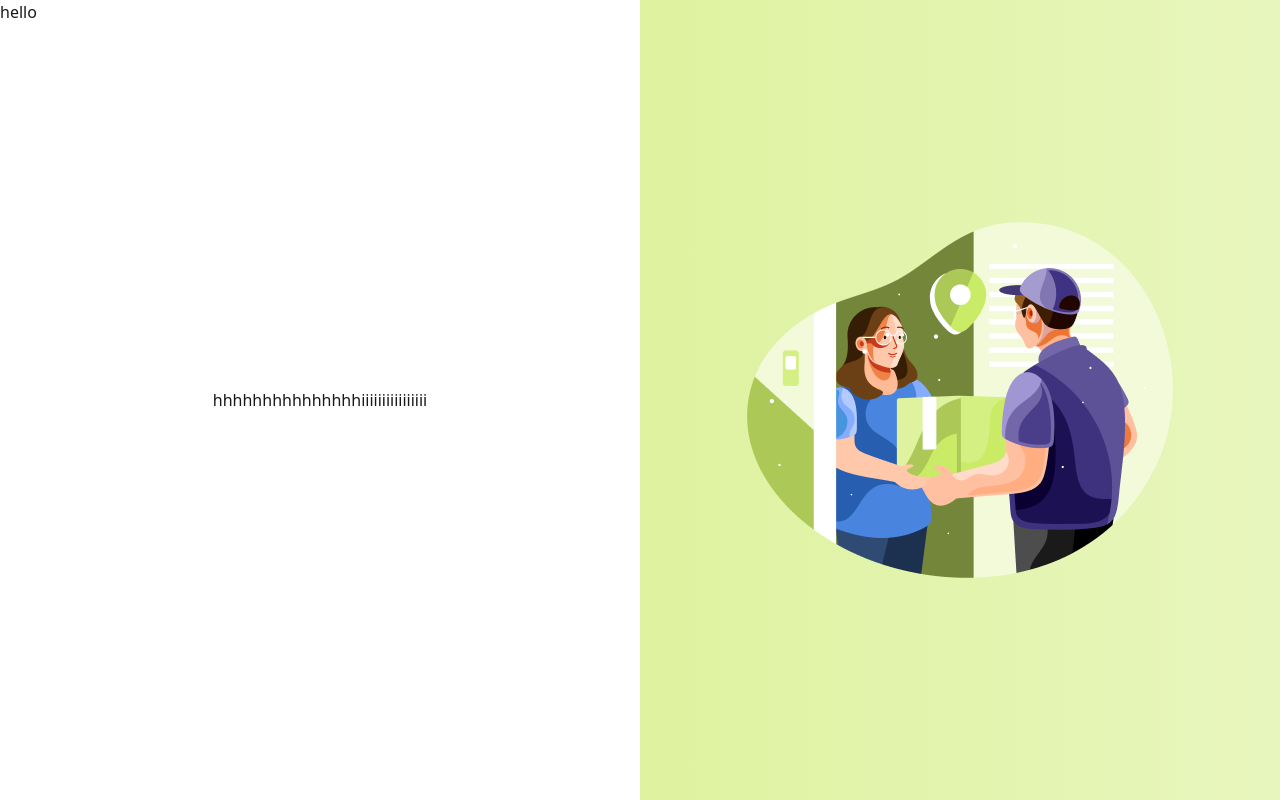
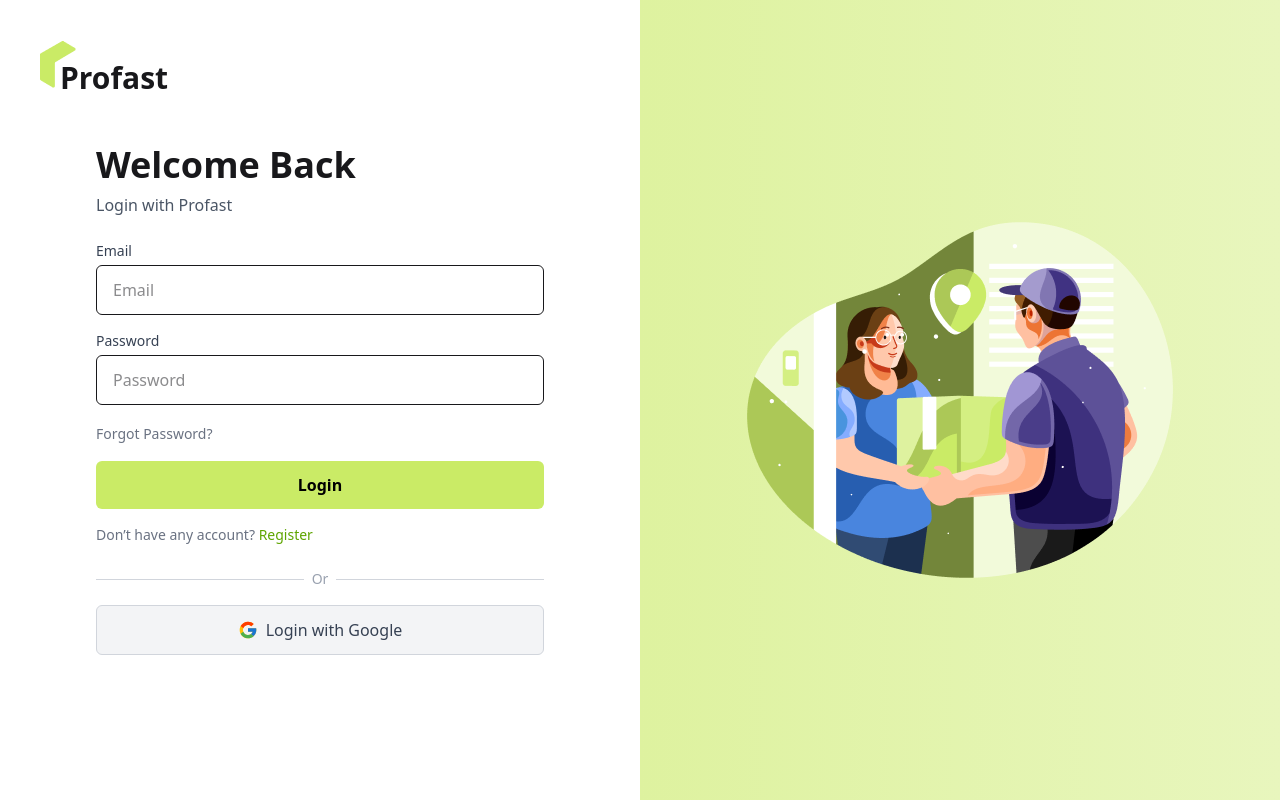
Before and after one commit to mezbaaaa/Profast, a React (Vite) app: page /login in a window 1280 px wide. Built offline with nearby package versions, Linux system fonts and the light colour scheme.

Commit message:
login page added

```diff
--- a/package.json
+++ b/package.json
@@ -15,6 +15,7 @@
     "react": "^19.1.0",
     "react-dom": "^19.1.0",
     "react-fast-marquee": "^1.6.5",
+    "react-icons": "^5.5.0",
     "react-responsive-carousel": "^3.2.23",
     "react-router": "^7.6.3",
     "swiper": "^11.2.10",
--- a/src/components/pages/auth/Login.jsx
+++ b/src/components/pages/auth/Login.jsx
@@ -1,11 +1,59 @@
 import React from 'react';
+import { FcGoogle } from 'react-icons/fc';
+import { Link } from 'react-router';
 
 const Login = () => {
-    return (
+  return (
+    <div className="w-full max-w-md mx-auto text-left">
+      <h1 className="text-4xl font-extrabold mb-2">Welcome Back</h1>
+      <p className="mb-6 text-gray-600">Login with Profast</p>
+
+      <div className="flex flex-col gap-4">
         <div>
-            hhhhhhhhhhhhhhhiiiiiiiiiiiiiiii
+          <label className="block mb-1 text-sm font-medium text-gray-700">Email</label>
+          <input
+            type="email"
+            name='email'
+            placeholder="Email"
+            className="w-full px-4 py-3 border rounded-md focus:outline-none "
+          />
         </div>
-    );
+
+        <div>
+          <label className="block mb-1 text-sm font-medium text-gray-700">Password</label>
+          <input
+            type="password"
+            name='password'
+            placeholder="Password"
+            className="w-full px-4 py-3 border rounded-md focus:outline-none "
+          />
+        </div>
+
+        <div className="text-left">
+          <a href="#" className="text-sm text-gray-500 hover:underline">Forgot Password?</a>
+        </div>
+
+        <button className="w-full py-3 bg-[#CAEB66] cursor-pointer text-black font-semibold rounded-md">
+          Login
+        </button>
+
+        <p className="text-sm text-gray-500 text-left">
+          Don’t have any account? <Link className="text-lime-600 font-medium hover:underline">Register</Link>
+        </p>
+
+        <div className="flex items-center gap-2 mt-2">
+          <div className="flex-grow h-px bg-gray-300"></div>
+          <span className="text-sm text-gray-400">Or</span>
+          <div className="flex-grow h-px bg-gray-300"></div>
+        </div>
+
+        <button className="flex items-center justify-center gap-2 w-full py-3 bg-gray-100 border border-gray-300 rounded-md hover:bg-gray-200 cursor-pointer">
+          <FcGoogle size={20} />
+          <span className="text-base font-medium text-gray-700">Login with Google</span>
+        </button>
+      </div>
+    </div>
+  );
 };
 
 export default Login;
--- a/src/layouts/AuthRoots.jsx
+++ b/src/layouts/AuthRoots.jsx
@@ -1,16 +1,20 @@
 import React from 'react';
 import authImage from '../../src/assets/authImage.png';
-import { Outlet } from 'react-router';
+import { Link, Outlet } from 'react-router';
+import logo from '../../src/assets/logo.png'
 
 const AuthRoots = () => {
     return (
         <div className='relative'>
-        <div className='absolute'>
-            hello
+            <div className='absolute left-10 top-10'>
+                <Link to={'/'} className='flex items-end cursor-pointer'>
+                    <img src={logo} alt="logo Image" className='mb-2' />
+                    <p className='font-extrabold text-3xl -ml-4'>Profast</p>
+                </Link>
             </div>
             <div className="grid grid-cols-2 min-h-screen text-center">
                 <div className="col-span-1 flex items-center justify-center">
-        <Outlet/>
+                    <Outlet />
                 </div>
                 <div className="col-span-1 bg-gradient-to-r from-[#DEF29F] to-[#E8F6BD] flex items-center justify-center">
                     <img src={authImage} alt="Auth" className="max-w-full h-auto" />
```
Also changed, not shown: 1 other file (tests, documents, lock files or other folders). Lines whose indentation alone changed are shown as unchanged.
